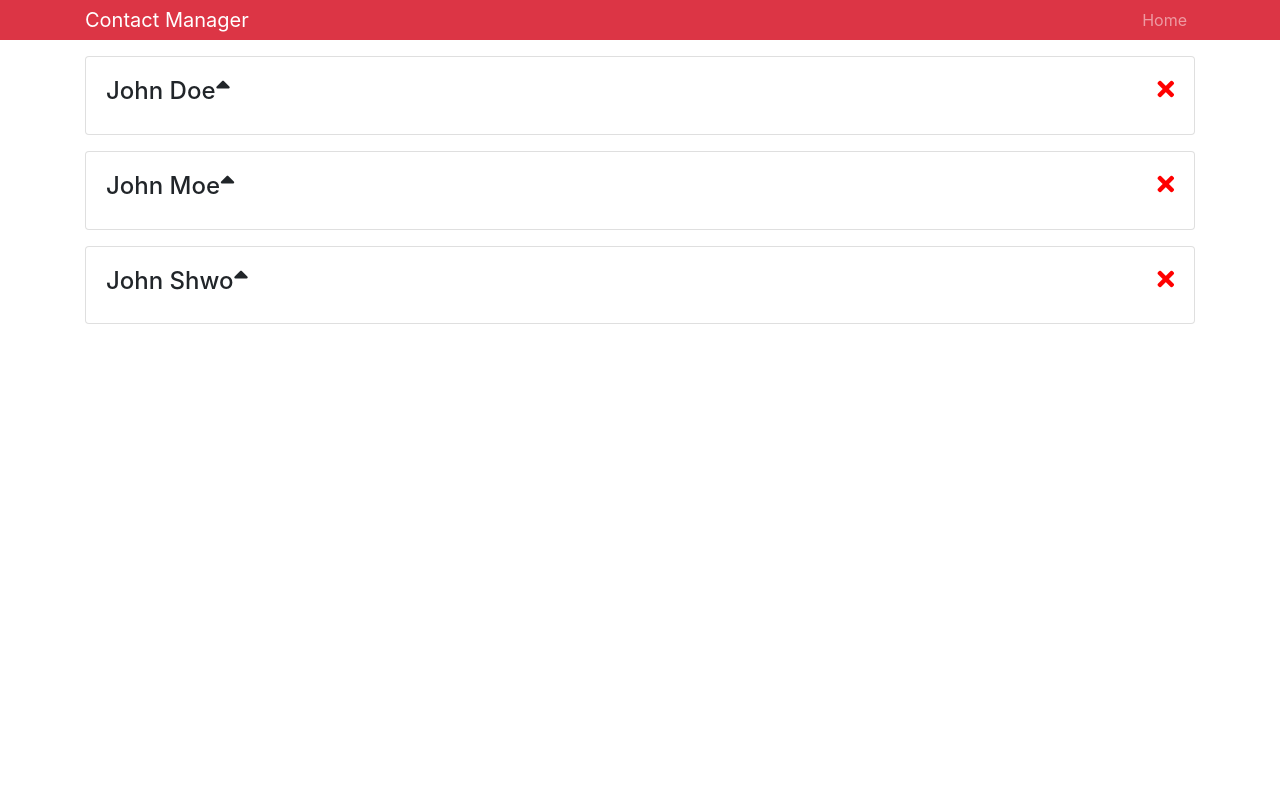
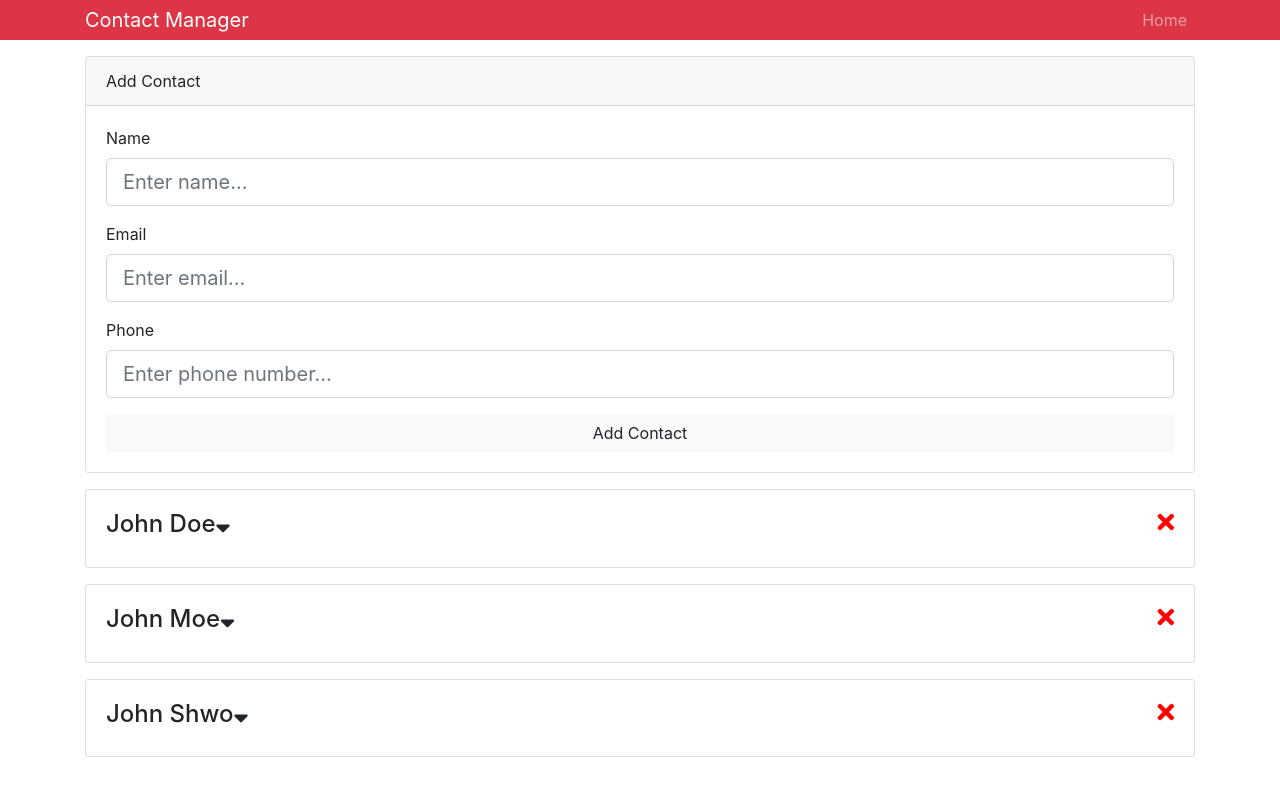
Before and after one commit to JameyMcAuliffe/contact-manager-react-context, a React (Create React App) app: page / in a window 1280 px wide. Shown: the top 796 px of the page. Built offline with nearby package versions, Linux system fonts and the light colour scheme.

Commit message:
add contacts form submits state to console log

```diff
--- a/src/App.js
+++ b/src/App.js
@@ -1,6 +1,7 @@
 import React, { Component } from 'react';
-import Contacts from './components/Contacts';
-import Header from './components/Header';
+import Contacts from './components/contacts/Contacts';
+import AddContact from './components/contacts/AddContact';
+import Header from './components/layout/Header';
 import {Provider} from './context';
 
 import './App.css';
@@ -13,6 +14,7 @@
         <div className="App">
           <Header branding="Contact Manager"/>
           <div className="container">
+            <AddContact />
             <Contacts />
           </div>
         </div>
--- /dev/null
+++ b/src/components/contacts/AddContact.js
@@ -0,0 +1,62 @@
+import React, {Component} from 'react';
+
+class AddContact extends Component {
+	state = {
+		name: '',
+		email: '',
+		phone: ''
+	}
+
+	onChange = e => this.setState({[e.target.name]: e.target.value});
+
+	onSubmit = e => {
+		e.preventDefault();
+		console.log(this.state);
+	}
+
+	render() {
+		const {name, email, phone} = this.state;
+		return (
+			<div className="card mb-3">
+				<div className="card-header">Add Contact</div>
+				<div className="card-body">
+					<form onSubmit={this.onSubmit}>
+						<div className="form-group">
+							<label htmlFor="name">Name</label>
+							<input
+								type="text"
+								className="form-control form-control-lg"
+								name="name"
+								placeholder="Enter name..."
+								value={name}
+								onChange={this.onChange}/>
+						</div>
+						<div className="form-group">
+							<label htmlFor="email">Email</label>
+							<input
+								type="text"
+								className="form-control form-control-lg"
+								name="email"
+								placeholder="Enter email..."
+								value={email}
+								onChange={this.onChange}/>
+						</div>
+						<div className="form-group">
+							<label htmlFor="phone">Phone</label>
+							<input
+								type="text"
+								className="form-control form-control-lg"
+								name="phone"
+								placeholder="Enter phone number..."
+								value={phone}
+								onChange={this.onChange}/>
+						</div>
+						<input type="submit" value="Add Contact" className="btn btn-block btn-light"/>
+					</form>
+				</div>
+			</div>
+		);
+	}
+}
+
+export default AddContact;
--- a/src/components/Contact.js
+++ b/src/components/contacts/Contact.js
@@ -1,6 +1,6 @@
 import React, {Component} from 'react';
 import PropTypes from 'prop-types';
-import {Consumer} from '../context';
+import {Consumer} from '../../context';
 
 class Contact extends Component {
 	state = {
@@ -13,7 +13,7 @@
 		});
 	}
 
-	onDeleteClick =(id, dispatch) => {
+	onDeleteClick = (id, dispatch) => {
 		dispatch({type: 'DELETE_CONTACT', payload: id})
 	}
 
@@ -30,7 +30,7 @@
 							<h4>{name}
 								<i
 									onClick={this.onShowClick}
-									className={showContactInfo ? "fas fa-sort-down" : "fas fa-sort-up"}
+									className={showContactInfo ? "fas fa-sort-up" : "fas fa-sort-down"}
 									style={{cursor: "pointer"}}></i>
 								<i
 									className="fas fa-times"
--- a/src/components/Contacts.js
+++ b/src/components/contacts/Contacts.js
@@ -1,7 +1,7 @@
 import React, {Component} from 'react';
 
 import Contact from './Contact';
-import {Consumer} from '../context';
+import {Consumer} from '../../context';
 
 class Contacts extends Component {
 
--- a/src/context.js
+++ b/src/context.js
@@ -39,7 +39,10 @@
 		],
 		//dispatch is how you access an action in other components
 		dispatch: action => {
-			this.setState(state => reducer(state, action))
+			//this.setState(state => reducer(state, action))
+			this.setState((state) => {
+				return reducer(state, action);
+			});
 		}
 	}
 
```
Also changed, not shown: src/components/layout/Header.js (renamed from src/components/Header.js).
